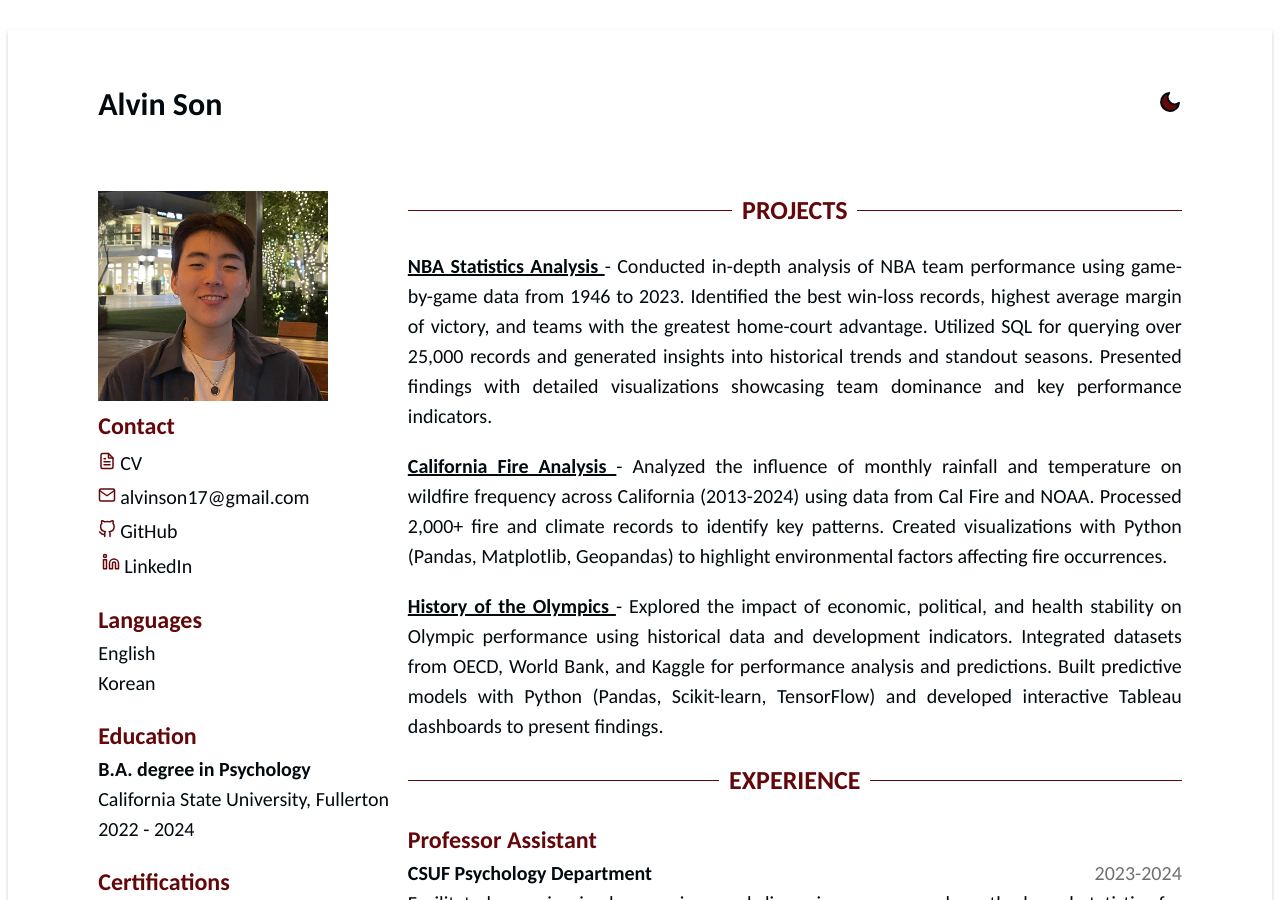
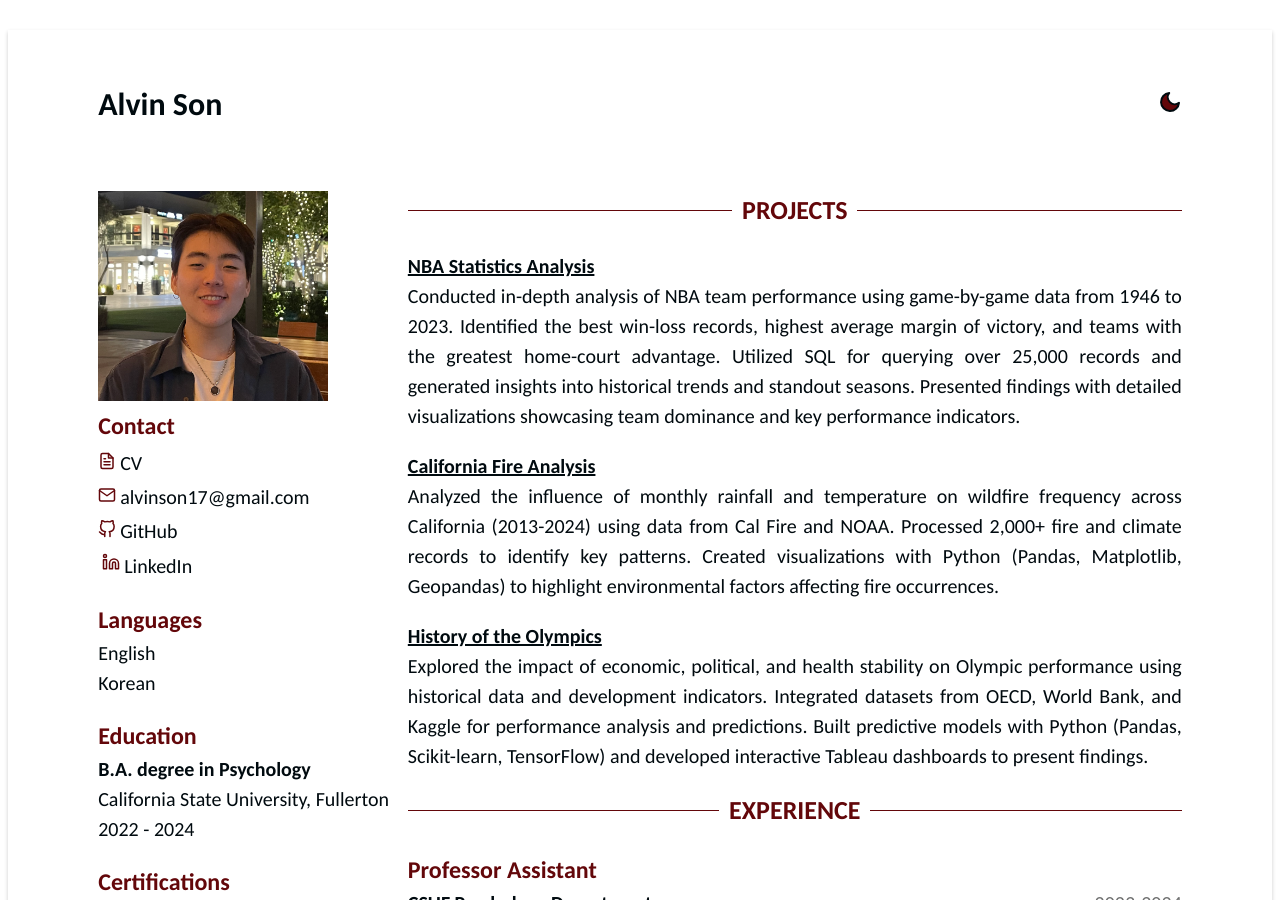
Before and after one commit to Alvin-Son/Alvin-Son.github.io, a Jekyll site: the page built from index.html, in a window 1280 px wide and 900 px high. Built offline with Jekyll 4.4.1, drawn with Linux system fonts in a browser that asks for light colours.

Commit message:
Update projects.html

```diff
--- a/_includes/projects.html
+++ b/_includes/projects.html
@@ -9,7 +9,7 @@
                     {{p.title}}
                 </a>
             </span>
-            <span class="details">- {{p.details}}</span>
+            <div class="details">{{p.details}}</div>
         </div>
     {% endfor %}
 </section>
```
